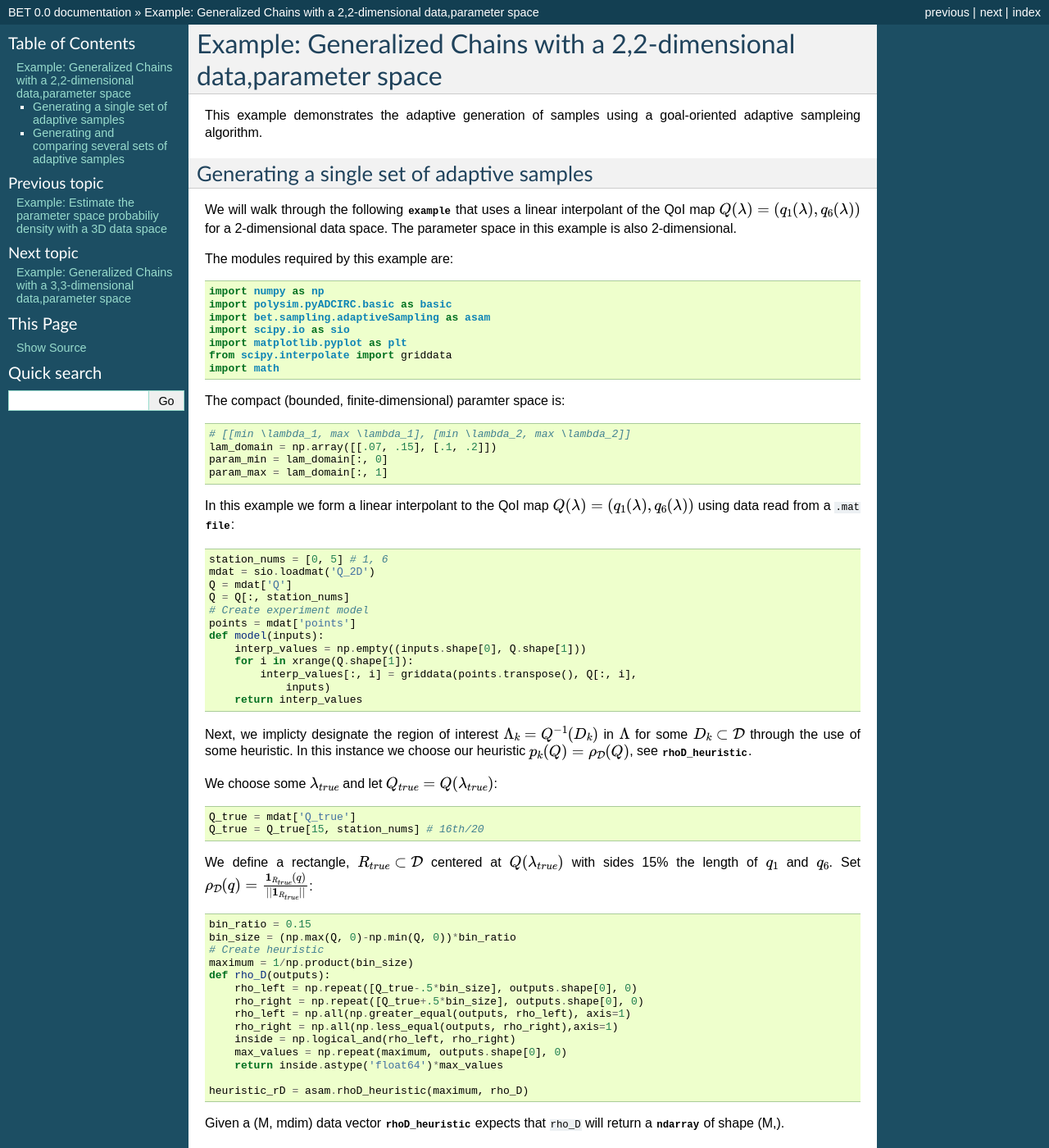
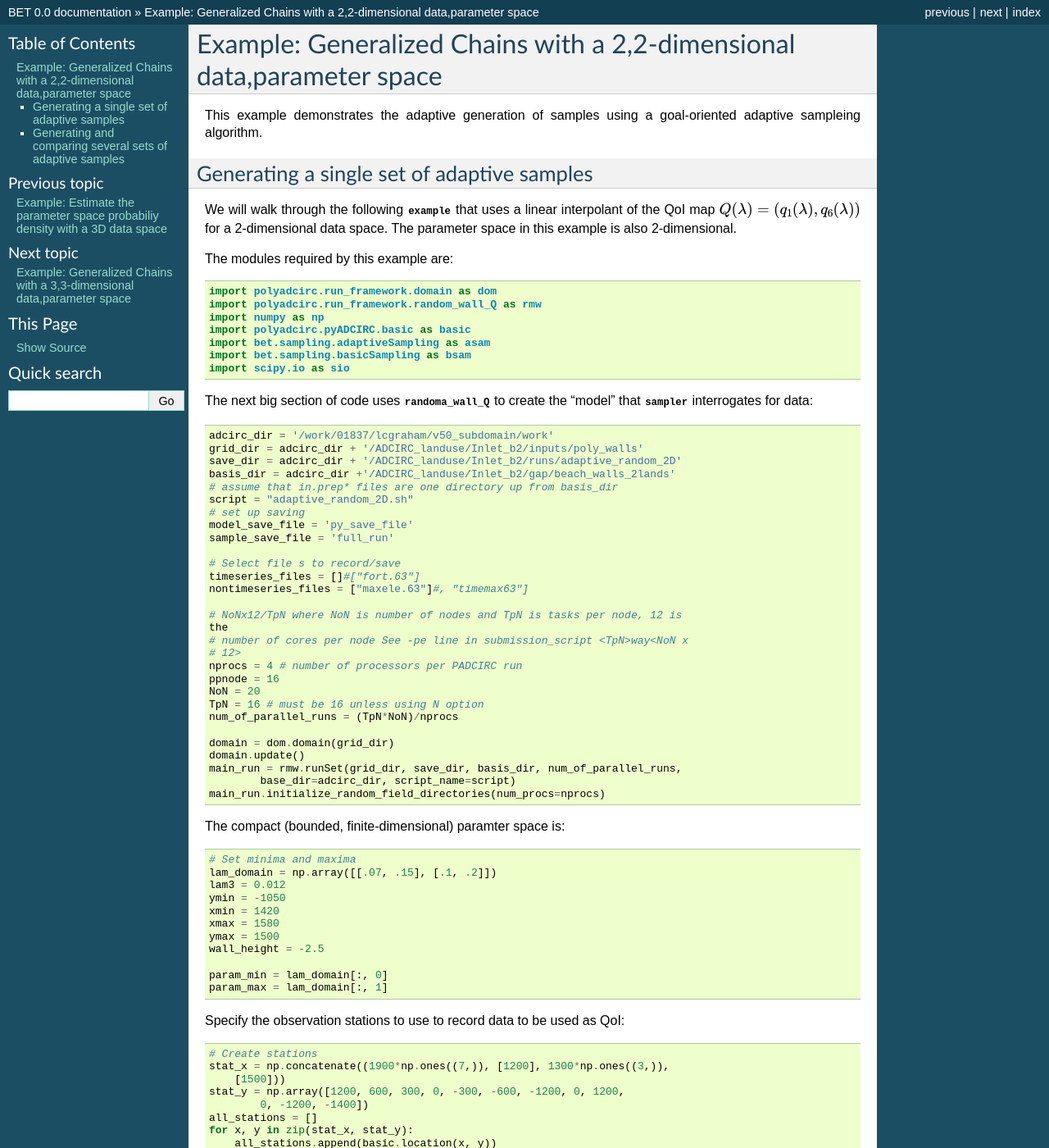
Before and after one commit to UT-CHG/BET, a Sphinx documentation site: the page built from doc/examples/fromADCIRCMap/adaptive_2D.rst, in a window 1280 px wide and 1400 px high. Shown: the whole window at 82% size. Built offline with Sphinx 7.4.7, drawn with Linux system fonts in a browser that asks for light colours; some of the changed text lies outside the part shown.

Commit message:
updating examples need to finish updating adaptive 3d example

```diff
--- a/doc/examples/fromADCIRCMap/adaptive_2D.rst
+++ b/doc/examples/fromADCIRCMap/adaptive_2D.rst
@@ -18,37 +18,98 @@ the QoI map :math:`Q(\lambda) = (q_1(\lambda), q_6(\lambda))` for a
 
 The modules required by this example are::
 
+    import polyadcirc.run_framework.domain as dom
+    import polyadcirc.run_framework.random_wall_Q as rmw
     import numpy as np
-    import polysim.pyADCIRC.basic as basic
+    import polyadcirc.pyADCIRC.basic as basic
     import bet.sampling.adaptiveSampling as asam
+    import bet.sampling.basicSampling as bsam
     import scipy.io as sio
-    import matplotlib.pyplot as plt
-    from scipy.interpolate import griddata
-    import math
+
+The next big section of code uses
+:class:`~polyadcirc.run_framework.randoma_wall_Q` to create the "model" that
+:class:`~bet.sampling.adaptiveSampling.sampler`
+interrogates for data::
+
+    adcirc_dir = '/work/01837/lcgraham/v50_subdomain/work'
+    grid_dir = adcirc_dir + '/ADCIRC_landuse/Inlet_b2/inputs/poly_walls'
+    save_dir = adcirc_dir + '/ADCIRC_landuse/Inlet_b2/runs/adaptive_random_2D'
+    basis_dir = adcirc_dir +'/ADCIRC_landuse/Inlet_b2/gap/beach_walls_2lands'
+    # assume that in.prep* files are one directory up from basis_dir
+    script = "adaptive_random_2D.sh"
+    # set up saving
+    model_save_file = 'py_save_file'
+    sample_save_file = 'full_run'
+
+    # Select file s to record/save
+    timeseries_files = []#["fort.63"]
+    nontimeseries_files = ["maxele.63"]#, "timemax63"]
+
+    # NoNx12/TpN where NoN is number of nodes and TpN is tasks per node, 12 is
+    the
+    # number of cores per node See -pe line in submission_script <TpN>way<NoN x
+    # 12>
+    nprocs = 4 # number of processors per PADCIRC run
+    ppnode = 16
+    NoN = 20
+    TpN = 16 # must be 16 unless using N option
+    num_of_parallel_runs = (TpN*NoN)/nprocs
+
+    domain = dom.domain(grid_dir)
+    domain.update()
+    main_run = rmw.runSet(grid_dir, save_dir, basis_dir, num_of_parallel_runs,
+            base_dir=adcirc_dir, script_name=script)
+    main_run.initialize_random_field_directories(num_procs=nprocs)
 
 The compact (bounded, finite-dimensional) paramter space is::
 
-    # [[min \lambda_1, max \lambda_1], [min \lambda_2, max \lambda_2]]
+    # Set minima and maxima
     lam_domain = np.array([[.07, .15], [.1, .2]])
+    lam3 = 0.012
+    ymin = -1050
+    xmin = 1420
+    xmax = 1580
+    ymax = 1500
+    wall_height = -2.5
+
     param_min = lam_domain[:, 0]
     param_max = lam_domain[:, 1]
 
-In this example we form a linear interpolant to the QoI map :math:`Q(\lambda) =
-(q_1(\lambda), q_6(\lambda))` using data read from a ``.mat`` :download:`file
-<../../../examples/fromFileMap/Q_2D.mat>`::
+Specify the observation stations to use to record data to be used as QoI::
 
+    # Create stations
+    stat_x = np.concatenate((1900*np.ones((7,)), [1200], 1300*np.ones((3,)),
+	[1500]))
+    stat_y = np.array([1200, 600, 300, 0, -300, -600, -1200, 0, 1200,
+	    0, -1200, -1400])
+    all_stations = []
+    for x, y in zip(stat_x, stat_y):
+	all_stations.append(basic.location(x, y))
+
+    # Select only the stations I care about this will lead to better sampling
     station_nums = [0, 5] # 1, 6
+    stations = []
+    for s in station_nums:
+	stations.append(all_stations[s])
+
+    # Read in Q_ref and Q to create the appropriate rho_D
     mdat = sio.loadmat('Q_2D')
     Q = mdat['Q']
     Q = Q[:, station_nums]
+
+In this example we use :class:`~polyadcirc.run_framework.random_wall_Q` for the
+QoI map :math:`Q(\lambda) = (q_1(\lambda), q_6(\lambda))` ::
+
     # Create experiment model
-    points = mdat['points']
-    def model(inputs):
-        interp_values = np.empty((inputs.shape[0], Q.shape[1]))
-        for i in xrange(Q.shape[1]):
-            interp_values[:, i] = griddata(points.transpose(), Q[:, i],
-                inputs)
-        return interp_values
+    def model(sample):
+	# box_limits [xmin, xmax, ymin, ymax, wall_height]
+	wall_points = np.outer([xmin, xmax, ymin, ymax, wall_height],
+		np.ones(sample.shape[1]))
+	# [lam1, lam2, lam3]
+	mann_pts = np.vstack((sample, lam3*np.ones(sample.shape[1])))
+	return main_run.run_nobatch_q(domain, wall_points, mann_pts,
+		model_save_file, num_procs=nprocs, procs_pnode=ppnode,
+		stations=stations, TpN=TpN)
 
 Next, we implicty designate the region of interest :math:`\Lambda_k =
 Q^{-1}(D_k)` in :math:`\Lambda` for some :math:`D_k \subset \mathcal{D}`
@@ -56,22 +117,22 @@ through the use of some heuristic. In this instance we choose our heuristic
 :math:`p_k(Q) = \rho_\mathcal{D}(Q)`, see
 :class:`~bet.sampling.adaptiveSampling.rhoD_heuristic`.
 
-We choose some :math:`\lambda_{true}` and let :math:`Q_{true} = Q(\lambda_{true})`::
+We choose some :math:`\lambda_{ref}` and let :math:`Q_{ref} = Q(\lambda_{ref})`::
 
-    Q_true = mdat['Q_true']
-    Q_true = Q_true[15, station_nums] # 16th/20
+    Q_ref = mdat['Q_true']
+    Q_ref = Q_ref[15, station_nums] # 16th/20
 
-We define a rectangle, :math:`R_{true} \subset \mathcal{D}` centered at
-:math:`Q(\lambda_{true})` with sides 15% the length of :math:`q_1` and
-:math:`q_6`. Set :math:`\rho_\mathcal{D}(q) = \frac{\mathbf{1}_{R_{true}}(q)}{||\mathbf{1}_{R_{true}}||}`::
+We define a rectangle, :math:`R_{ref} \subset \mathcal{D}` centered at
+:math:`Q(\lambda_{ref})` with sides 15% the length of :math:`q_1` and
+:math:`q_6`. Set :math:`\rho_\mathcal{D}(q) = \frac{\mathbf{1}_{R_{ref}}(q)}{||\mathbf{1}_{R_{ref}}||}`::
 
     bin_ratio = 0.15
     bin_size = (np.max(Q, 0)-np.min(Q, 0))*bin_ratio
     # Create heuristic
     maximum = 1/np.product(bin_size)
     def rho_D(outputs):
-        rho_left = np.repeat([Q_true-.5*bin_size], outputs.shape[0], 0)
-        rho_right = np.repeat([Q_true+.5*bin_size], outputs.shape[0], 0)
+        rho_left = np.repeat([Q_ref-.5*bin_size], outputs.shape[0], 0)
+        rho_right = np.repeat([Q_ref+.5*bin_size], outputs.shape[0], 0)
         rho_left = np.all(np.greater_equal(outputs, rho_left), axis=1)
         rho_right = np.all(np.less_equal(outputs, rho_right),axis=1)
         inside = np.logical_and(rho_left, rho_right)
@@ -126,9 +187,9 @@ omitted for brevity.
 
 We can explore several types of heuristics::
 
-    heuristic_mm = asam.maxima_mean_heuristic(np.array([Q_true]), rho_D)
+    heuristic_mm = asam.maxima_mean_heuristic(np.array([Q_ref]), rho_D)
     heuristic_rD = asam.rhoD_heuristic(maximum, rho_D)
-    heuristic_m = asam.maxima_heuristic(np.array([Q_true]), rho_D)
+    heuristic_m = asam.maxima_heuristic(np.array([Q_ref]), rho_D)
     heuristic_md = asam.multi_dist_heuristic()
     heur_list = [heuristic_mm, heuristic_rD, heuristic_m, heuristic_md]
     # Get samples
```
Also changed, not shown: doc/examples/fromADCIRCMap/adaptive_3D.rst (+10 -10 lines), 2 other files.
